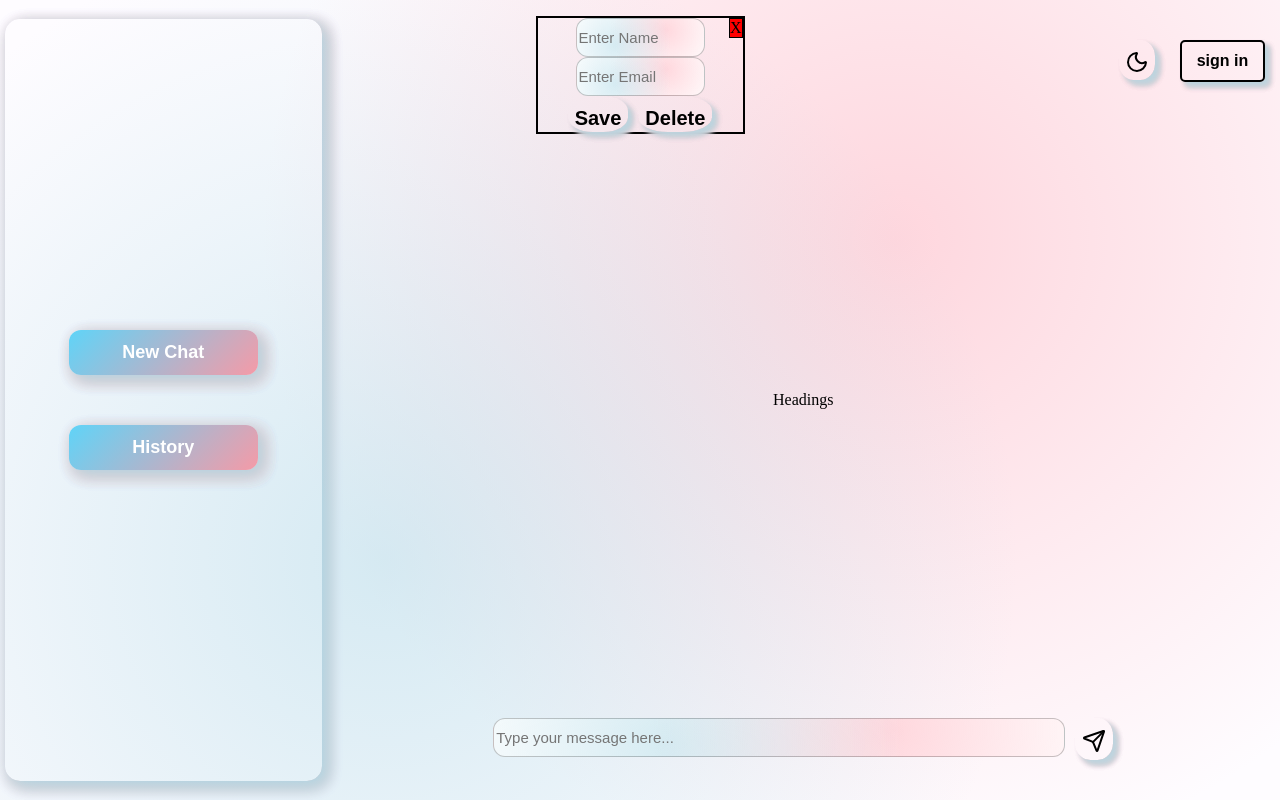
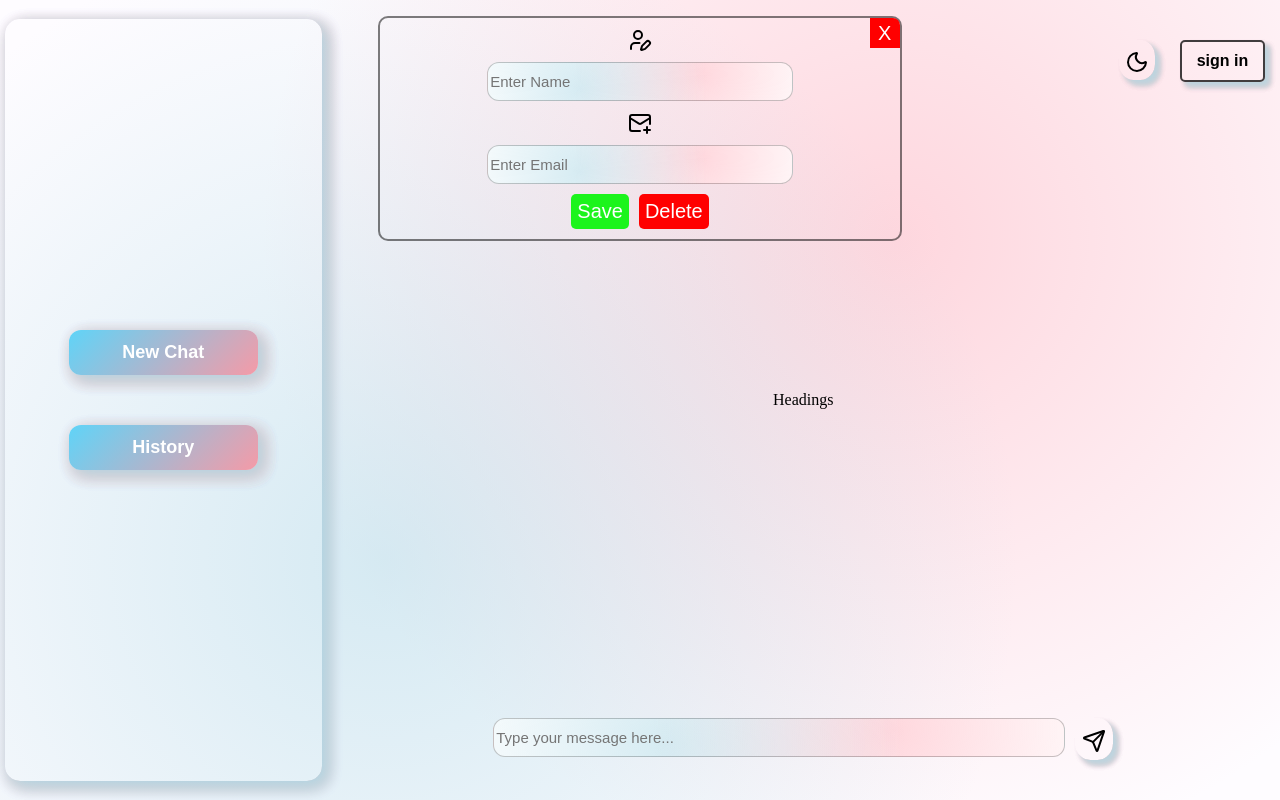
Before and after one commit to satyamrk18/AI-chatbot, a React (Vite) app: page / in a window 1280 px wide. Both pictures are taken after a click on the button "sign in". Built offline with nearby package versions, Linux system fonts and the light colour scheme.

Commit message:
inputs container styling added

```diff
--- a/src/signin.css
+++ b/src/signin.css
@@ -1,44 +1,74 @@
+.sign-in-container {
+  display: flex;
+  align-content: center;
+  justify-content: center;
+}
+.sign-in-btn {
+  height: auto;
+  position: absolute;
+  top: 0px;
+  right: 10px;
+  width: 85px;
+  text-align: center;
+  border-radius: 5px;
+  border: 2px solid rgba(0, 0, 0, 0.744);
+  padding-bottom: 10px;
+  font-size: 16px;
+}
+.userInputs {
+  display: flex;
+  align-items: center;
+  justify-content: center;
+  flex-direction: column;
+  border: 2px solid rgba(0, 0, 0, 0.505);
+  border-radius:10px;
+  position: relative;
+  gap: 10px;
+  padding: 10px;
+  width:40%;
+}
+.data-btn {
+  display: flex;
+  flex-direction: row;
+  gap: 10px;
+  cursor: pointer;
+}
 
-.sign-in-container{
-     display:flex;
-    align-content:center;
-    justify-content:center;
+.save {
+  height: 35px;
+  width: fit-content;
+  border-radius: 5px;
+  background-color: rgb(28, 244, 28);
+  box-shadow: none;
+  color:white;
+  padding: 5px;
+  font-weight:400;
+}
+.delete {
+  height: 35px;
+  width: fit-content;
+  border-radius: 5px;
+  background-color: red;
+  box-shadow: none;
+  padding: 5px;
+  color:white;
+  font-weight:400;
+}
 
-}.sign-in-btn
-{
-    height:auto;
-    position:absolute;
-    top:0px;
-    right:10px;
-    width:85px;
-    text-align:center;
-    border-radius:5px;
-    border:2px solid black;
-    padding-bottom:10px;
-    font-size:16px;
+.close {
+  position: absolute;
+  background-color: red;
+  top: 0px;
+  right: 0px;
+  cursor: pointer;
+  height:30px;
+  width:30px;
+  display:flex;
+  align-items:center;
+  justify-content:center;
+  font-size:20px;
+  color:white;
+  font-family:sans-serif;
+  border:none;
+  border-radius:0px 7px 0px 0px;
 }
-.userInputs
-{
-    display:flex;
-    align-items:center;
-    justify-content:center;
-    flex-direction:column;
-    border:2px solid black;
-    position:relative;
-}
-.data-btn
-{
-    display:flex;
-    flex-direction:row;
-    gap:10px;
-    cursor:pointer;
-}
-.close
-{
-    position:absolute;
-    border:1px solid black;
-    background-color:red;
-    top:0px;
-    right:0px;
-    cursor: pointer;
-}
--- a/src/signin.jsx
+++ b/src/signin.jsx
@@ -1,26 +1,32 @@
 import React from "react";
 import toast, { Toaster } from "react-hot-toast";
+import { UserPen,MailPlus } from "lucide-react";
 import "./signin.css";
 const signin = () => {
-
   const handlesignin = () => {
     let customToastId = toast.custom(
       (t) => (
         <div className="userInputs">
+            <UserPen />
           <input type="text" placeholder="Enter Name" name="username" />
+          <MailPlus />
           <input type="email" placeholder="Enter Email" name="email" />
           <div className="data-btn">
             <button className="save">Save</button>
             <button className="delete">Delete</button>
           </div>
-          <div className="close" onClick={()=>{toast.dismiss(t.id)}}>
+          <div
+            className="close"
+            onClick={() => {
+              toast.dismiss(t.id);
+            }}
+          >
             X
           </div>
         </div>
       ),
       { duration: Infinity }
     );
-
   };
 
   return (
```
